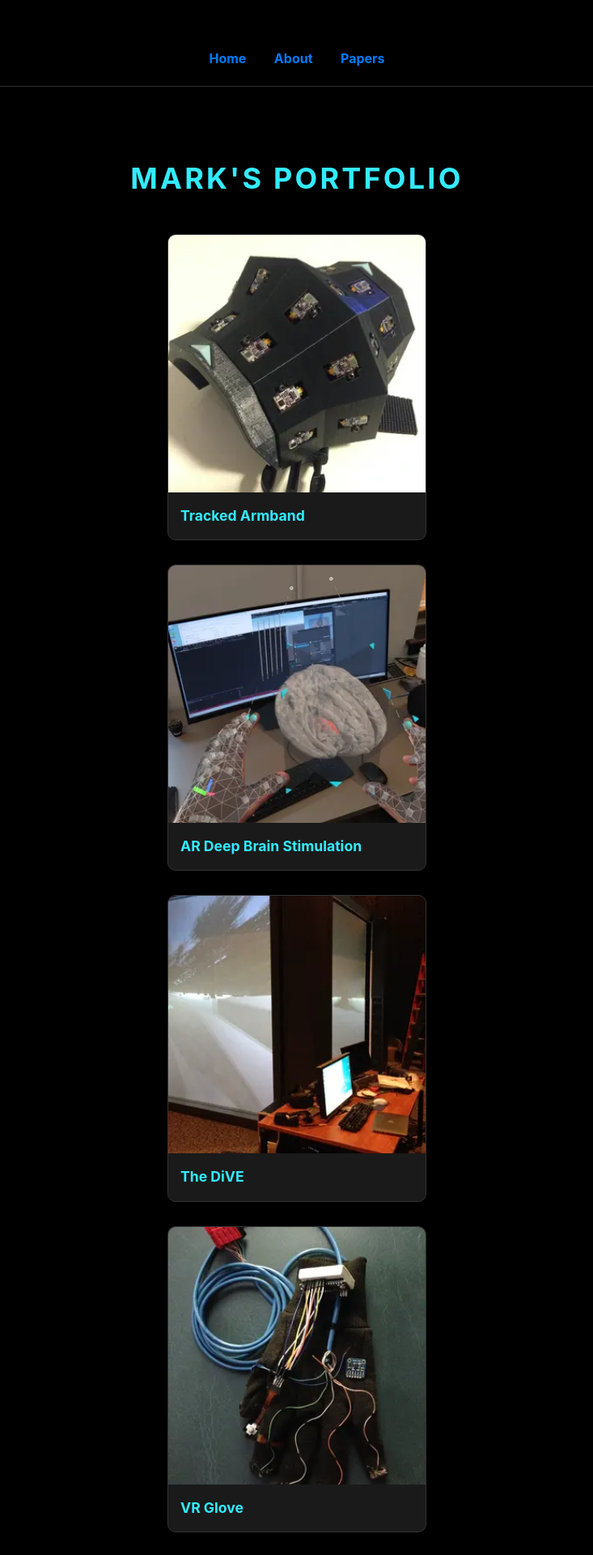
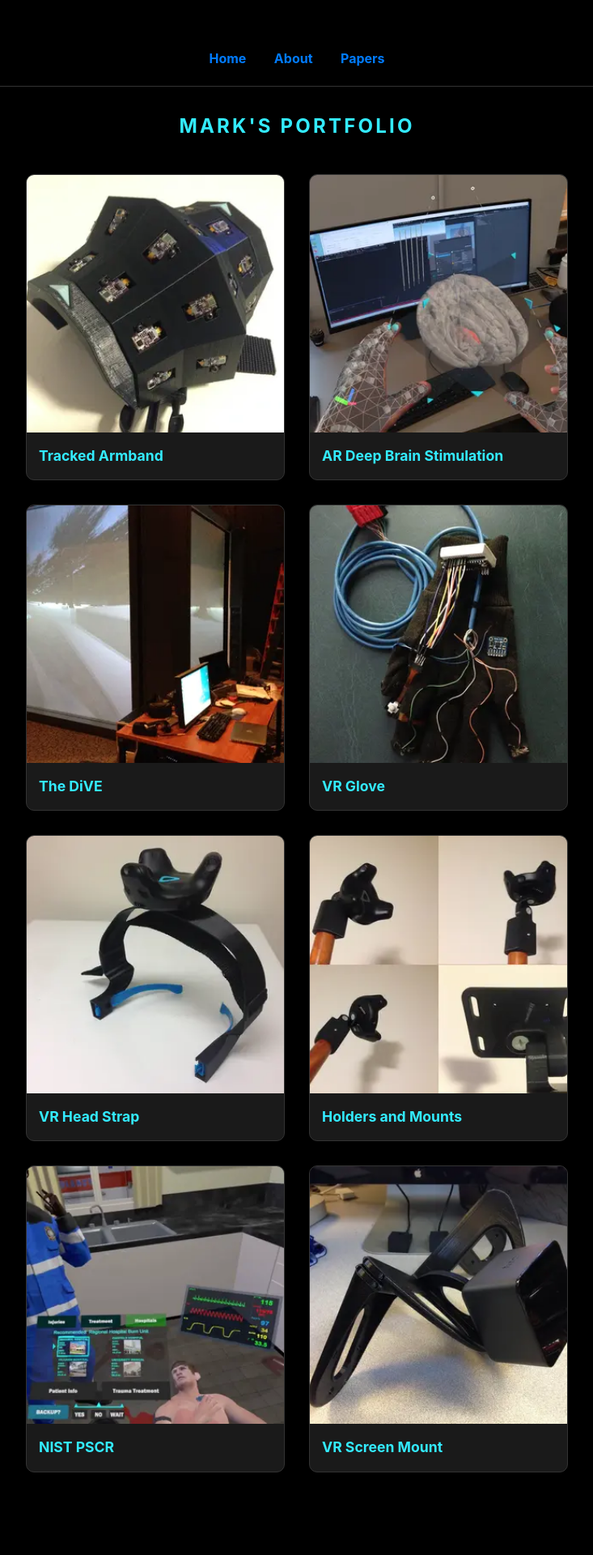
Before and after one commit to tenorvis/portfolio, a Jekyll site: the page built from index.html, in a window 1280 px wide. Shown: the top 1920 px of the page at 81% size, without its empty margins (273-1006 px from the left). Built offline with Jekyll 4.4.1, drawn with Linux system fonts in a browser that asks for light colours; after the commit the page ends 1858 px from its top, so only the background shows below that.

Commit message:
More consistent style formatting

```diff
--- a/assets/css/style.css
+++ b/assets/css/style.css
@@ -79,14 +79,17 @@ nav a {
 
 .portfolio-label {
     text-align: center;
-    /* 'clamp' allows the text to scale between a min and max size */
-    font-size: clamp(1.25rem, 3vw + 0.75rem, 2.25rem);
     color: #33ebff;
-    font-weight: bold;
     text-transform: uppercase;
     letter-spacing: 0.2rem;
-    margin-top: clamp(0px, 1.5vw, 15px);      /* Scales the top margin */
-    margin-bottom: clamp(20px, 3vw, 30px);   /* Scales the bottom margin */
+
+    /* 1. Matches the font size of an h2/h3 closely rather than scaling crazily */
+    font-size: 1.5rem;
+
+    /* 2. Matches the default native browser margins that your project headers use */
+    margin-top: 1em;
+    margin-bottom: 1em;
+    line-height: 1.6; /* Matches the body line-height used on your project pages */
 }
 
 /* --- Project Page Layout --- */
--- a/index.html
+++ b/index.html
@@ -3,8 +3,9 @@ layout: default
 title: "Home"
 ---
 
-<div class="container">
+<!-- Removed .container to match the project pages' layout flow -->
 <h2 class="portfolio-label">Mark's Portfolio</h2>
+
 <div class="gallery">
   {% for project in site.projects %}
     <div class="thumb-card">
@@ -15,5 +16,3 @@ title: "Home"
     </div>
   {% endfor %}
 </div>
-
-</div>
```
Lines whose indentation alone changed are shown as unchanged.
